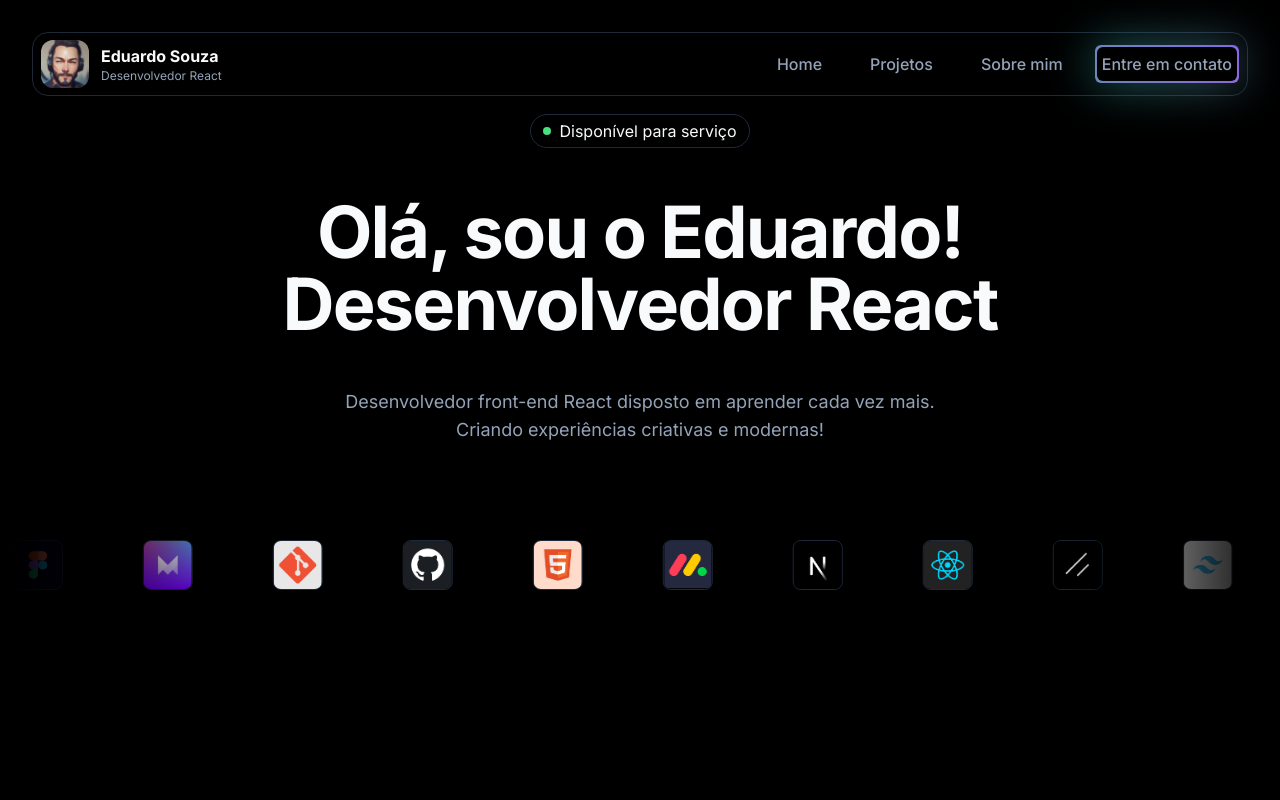
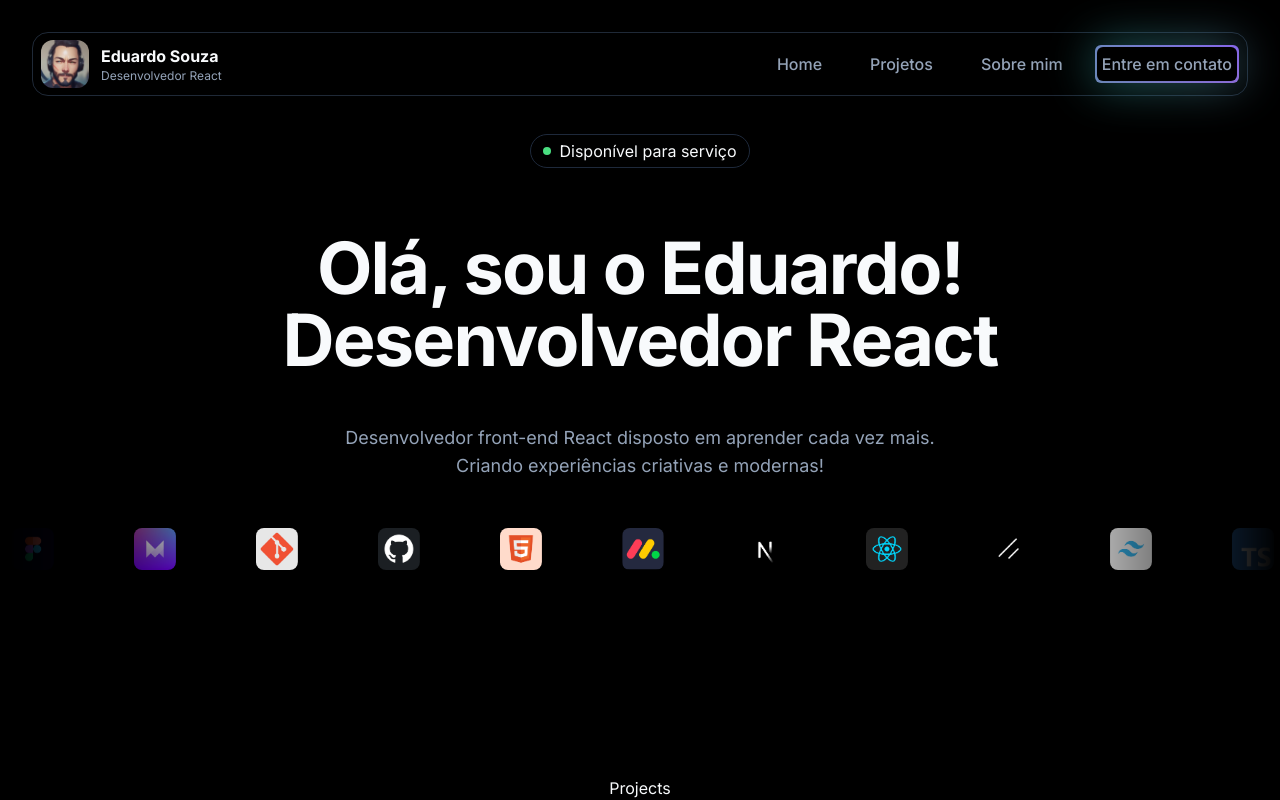
Before and after one commit to Eduardo-SO/portfolio, a Next.js app: page / in a window 1280 px wide. Built offline with nearby package versions, Linux system fonts and the light colour scheme.

Commit message:
Move elements to components

```diff
--- /dev/null
+++ b/src/app/(home)/components/hero.tsx
@@ -0,0 +1,56 @@
+import { motion, Variants } from 'framer-motion'
+import { TechsCarousel } from './techs-carousel'
+
+const heroVariants: Variants = {
+  hidden: {
+    opacity: 0,
+    y: 60,
+  },
+  animate: {
+    y: 0,
+    opacity: 1,
+    transition: {
+      duration: 1,
+      staggerChildren: 1.2,
+      delayChildren: 1.1,
+    },
+  },
+}
+
+export function Hero() {
+  return (
+    <div className="flex h-[90vh] w-full max-w-7xl flex-col items-center justify-center gap-8 p-24 text-center">
+      <motion.div
+        initial={{ scale: 0 }}
+        animate={{ scale: 1 }}
+        className="mb-4 flex items-center gap-2 rounded-full border border-muted px-3 py-1"
+      >
+        <div className="h-2 w-2 rounded-full bg-green-400 shadow-xl shadow-green-300" />
+        Disponível para serviço
+      </motion.div>
+
+      <motion.div
+        variants={heroVariants}
+        initial="hidden"
+        animate="animate"
+        className="w-full"
+      >
+        <h1 className="mb-8 py-4 text-center text-7xl font-bold tracking-tight md:text-7xl">
+          Olá, sou o Eduardo!
+          <br />
+          Desenvolvedor React
+        </h1>
+
+        <h3 className="text-lg text-muted-foreground">
+          Desenvolvedor front-end React disposto em aprender cada vez mais.
+          <br />
+          Criando experiências criativas e modernas!
+        </h3>
+      </motion.div>
+
+      <motion.div variants={heroVariants} initial="hidden" animate="animate">
+        <TechsCarousel />
+      </motion.div>
+    </div>
+  )
+}
--- /dev/null
+++ b/src/app/(home)/components/techs-carousel.tsx
@@ -0,0 +1,23 @@
+import { InfiniteMovingCards } from '@/components/ui/infinite-moving-cards'
+import Image from 'next/image'
+
+const techs = [
+  <Image key={1} width={42} height={42} alt="" src="/techs/chat-gpt.png" />,
+  <Image key={2} width={42} height={42} alt="" src="/techs/css.png" />,
+  <Image key={3} width={42} height={42} alt="" src="/techs/figma.png" />,
+  <Image key={4} width={42} height={42} alt="" src="/techs/framer.png" />,
+  <Image key={5} width={42} height={42} alt="" src="/techs/git.png" />,
+  <Image key={6} width={42} height={42} alt="" src="/techs/github.png" />,
+  <Image key={7} width={42} height={42} alt="" src="/techs/html.png" />,
+  <Image key={8} width={42} height={42} alt="" src="/techs/monday.png" />,
+  <Image key={9} width={42} height={42} alt="" src="/techs/next.png" />,
+  <Image key={10} width={42} height={42} alt="" src="/techs/react.png" />,
+  <Image key={11} width={42} height={42} alt="" src="/techs/shadcn.png" />,
+  <Image key={12} width={42} height={42} alt="" src="/techs/tailwind.png" />,
+  <Image key={13} width={42} height={42} alt="" src="/techs/typescript.png" />,
+  <Image key={14} width={42} height={42} alt="" src="/techs/zod.png" />,
+]
+
+export function TechsCarousel() {
+  return <InfiniteMovingCards items={techs} />
+}
--- /dev/null
+++ b/src/app/(home)/page.tsx
@@ -0,0 +1,19 @@
+'use client'
+
+import { Header } from '@/components/header'
+import { Hero } from './components/hero'
+
+// const staggerMenuItems = stagger(0.1, { startDelay: 0.15 })
+
+export default function Home() {
+  return (
+    <main className="flex min-h-screen max-w-full flex-col items-center justify-between overflow-hidden bg-background">
+      <Header />
+      <Hero />
+
+      <div>
+        <p>Projects</p>
+      </div>
+    </main>
+  )
+}
--- a/src/app/page.tsx
+++ /dev/null
@@ -1,134 +0,0 @@
-'use client'
-
-import { motion, Variants } from 'framer-motion'
-import Image from 'next/image'
-
-import { Button } from '@/components/ui/button'
-import { BackgroundGradient } from '@/components/ui/background-gradient'
-import { InfiniteMovingCards } from '@/components/ui/infinite-moving-cards'
-
-// const staggerMenuItems = stagger(0.1, { startDelay: 0.15 })
-
-const heroVariants: Variants = {
-  hidden: {
-    opacity: 0,
-    y: 60,
-  },
-  animate: {
-    y: 0,
-    opacity: 1,
-    transition: {
-      duration: 1,
-      staggerChildren: 0.2,
-      delayChildren: 1.1,
-    },
-  },
-}
-
-const techs = [
-  <Image key={1} width={48} height={48} alt="" src="/techs/chat-gpt.png" />,
-  <Image key={2} width={48} height={48} alt="" src="/techs/css.png" />,
-  <Image key={3} width={48} height={48} alt="" src="/techs/figma.png" />,
-  <Image key={4} width={48} height={48} alt="" src="/techs/framer.png" />,
-  <Image key={5} width={48} height={48} alt="" src="/techs/git.png" />,
-  <Image key={6} width={48} height={48} alt="" src="/techs/github.png" />,
-  <Image key={7} width={48} height={48} alt="" src="/techs/html.png" />,
-  <Image key={8} width={48} height={48} alt="" src="/techs/monday.png" />,
-  <Image key={9} width={48} height={48} alt="" src="/techs/next.png" />,
-  <Image key={10} width={48} height={48} alt="" src="/techs/react.png" />,
-  <Image key={11} width={48} height={48} alt="" src="/techs/shadcn.png" />,
-  <Image key={12} width={48} height={48} alt="" src="/techs/tailwind.png" />,
-  <Image key={13} width={48} height={48} alt="" src="/techs/typescript.png" />,
-  <Image key={14} width={48} height={48} alt="" src="/techs/zod.png" />,
-]
-
-export default function Home() {
-  return (
-    <main className="flex min-h-screen max-w-full flex-col items-center justify-between overflow-hidden bg-background">
-      <div className="fixed top-0 flex w-full items-center justify-center p-8">
-        <div className="flex h-16 w-full max-w-7xl items-center justify-between rounded-2xl border border-gray-800 bg-black/40 p-2 backdrop-blur-md">
-          <div className="flex items-center gap-3">
-            <Image
-              src="/perfil.jpg"
-              alt="Perfil image"
-              width={200}
-              height={200}
-              className="h-12 w-12 rounded-xl"
-            />
-
-            <div className="flex flex-col">
-              <strong className="font-bold">Eduardo Souza</strong>
-              <span className="text-xs text-muted-foreground">
-                Desenvolvedor React
-              </span>
-            </div>
-          </div>
-
-          <div className="flex items-center gap-4">
-            <Button
-              variant="ghost"
-              className="h-full text-base text-muted-foreground hover:bg-transparent"
-            >
-              Home
-            </Button>
-
-            <Button
-              variant="ghost"
-              className="h-full text-base text-muted-foreground hover:bg-transparent"
-            >
-              Projetos
-            </Button>
-
-            <Button
-              variant="ghost"
-              className="h-full text-base text-muted-foreground hover:bg-transparent"
-            >
-              Sobre mim
-            </Button>
-
-            <BackgroundGradient containerClassName="p-[2px]">
-              <Button
-                variant="outline"
-                className="h-full border-transparent p-1 text-base text-muted-foreground"
-              >
-                Entre em contato
-              </Button>
-            </BackgroundGradient>
-          </div>
-        </div>
-      </div>
-
-      <div className="flex h-[90vh] w-full max-w-7xl flex-col items-center justify-center gap-8 p-24 text-center">
-        <motion.div
-          initial={{ scale: 0 }}
-          animate={{ scale: 1 }}
-          className="flex items-center gap-2 rounded-full border border-muted px-3 py-1"
-        >
-          <div className="h-2 w-2 rounded-full bg-green-400 shadow-xl shadow-green-300" />
-          Disponível para serviço
-        </motion.div>
-
-        <motion.div
-          variants={heroVariants}
-          initial="hidden"
-          animate="animate"
-          className="w-full"
-        >
-          <motion.h1 className="mb-8 py-4 text-center text-7xl font-bold tracking-tight md:text-7xl">
-            Olá, sou o Eduardo!
-            <br />
-            Desenvolvedor React
-          </motion.h1>
-
-          <motion.h3 className="text-lg text-muted-foreground">
-            Desenvolvedor front-end React disposto em aprender cada vez mais.
-            <br />
-            Criando experiências criativas e modernas!
-          </motion.h3>
-        </motion.div>
-
-        <InfiniteMovingCards items={techs} className="mt-12" />
-      </div>
-    </main>
-  )
-}
--- /dev/null
+++ b/src/components/header.tsx
@@ -0,0 +1,61 @@
+import Image from 'next/image'
+
+import { Button } from '@/components/ui/button'
+import { BackgroundGradient } from '@/components/ui/background-gradient'
+
+export function Header() {
+  return (
+    <div className="fixed top-0 flex w-full items-center justify-center p-8">
+      <div className="flex h-16 w-full max-w-7xl items-center justify-between rounded-2xl border border-gray-800 bg-black/40 p-2 backdrop-blur-md">
+        <div className="flex items-center gap-3">
+          <Image
+            src="/perfil.jpg"
+            alt="Perfil image"
+            width={200}
+            height={200}
+            className="h-12 w-12 rounded-xl"
+          />
+
+          <div className="flex flex-col">
+            <strong className="font-bold">Eduardo Souza</strong>
+            <span className="text-xs text-muted-foreground">
+              Desenvolvedor React
+            </span>
+          </div>
+        </div>
+
+        <div className="flex items-center gap-4">
+          <Button
+            variant="ghost"
+            className="h-full text-base text-muted-foreground hover:bg-transparent"
+          >
+            Home
+          </Button>
+
+          <Button
+            variant="ghost"
+            className="h-full text-base text-muted-foreground hover:bg-transparent"
+          >
+            Projetos
+          </Button>
+
+          <Button
+            variant="ghost"
+            className="h-full text-base text-muted-foreground hover:bg-transparent"
+          >
+            Sobre mim
+          </Button>
+
+          <BackgroundGradient containerClassName="p-[2px]">
+            <Button
+              variant="outline"
+              className="h-full border-transparent p-1 text-base text-muted-foreground"
+            >
+              Entre em contato
+            </Button>
+          </BackgroundGradient>
+        </div>
+      </div>
+    </div>
+  )
+}
--- a/src/components/ui/infinite-moving-cards.tsx
+++ b/src/components/ui/infinite-moving-cards.tsx
@@ -65,7 +65,8 @@ export const InfiniteMovingCards = ({
         {[...items, ...items, ...items].map((item, idx) => (
           <motion.li
             key={idx}
-            className="max-w-full overflow-hidden rounded-lg border border-slate-800 hover:border-slate-500"
+            className="max-w-full overflow-hidden rounded-lg"
+            whileHover={{ scale: 0.95 }}
             onHoverStart={() => {
               setMustFinish(true)
               setDuration(slowDuration)
```
Also changed, not shown: public/projects/bth-logo.png (added), public/projects/ecoleta-logo.png (added).
